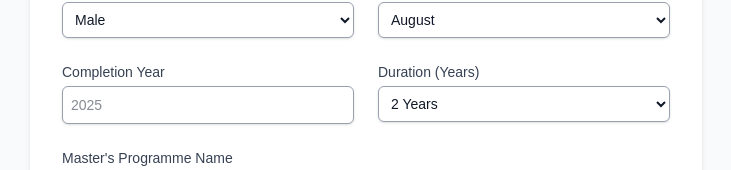
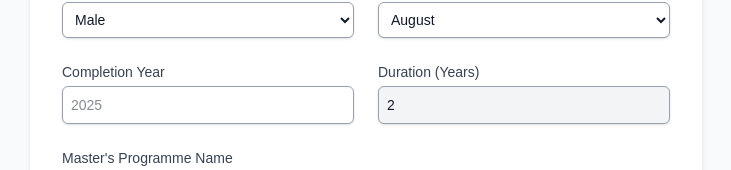
Before and after one commit to Edinam27/english-proficiency, a Next.js app: page /proficiency in a window 1280 px wide. Shown: the part 374-544 px from the top of the page, without its empty margins (274-1005 px from the left). Built offline with nearby package versions, Linux system fonts and the light colour scheme.

Commit message:
refactor: make duration field read-only and derived from programme

```diff
--- a/app/attestation/page.tsx
+++ b/app/attestation/page.tsx
@@ -175,17 +175,12 @@ export default function AttestationRequest() {
               <label htmlFor="duration" className="block text-sm font-medium text-gray-700">
                 Duration (Years)
               </label>
-              <select
+              <input
                 id="duration"
                 {...register('duration')}
-                className="mt-1 block w-full border border-gray-400 rounded-md shadow-sm py-2 px-3 focus:outline-none focus:ring-indigo-500 focus:border-indigo-500 sm:text-sm text-gray-900 bg-white"
-              >
-                {[1, 2, 3, 4, 5].map((year) => (
-                  <option key={year} value={year}>
-                    {year} Year{year > 1 ? 's' : ''}
-                  </option>
-                ))}
-              </select>
+                readOnly
+                className="mt-1 block w-full border border-gray-400 rounded-md shadow-sm py-2 px-3 focus:outline-none focus:ring-indigo-500 focus:border-indigo-500 sm:text-sm text-gray-900 bg-gray-100 cursor-not-allowed"
+              />
               {errors.duration && (
                 <p className="mt-2 text-sm text-red-600">{errors.duration.message}</p>
               )}
--- a/app/proficiency/page.tsx
+++ b/app/proficiency/page.tsx
@@ -184,16 +184,11 @@ export default function ProficiencyRequest() {
 
             <div>
               <label htmlFor="duration" className="block text-sm font-medium text-gray-700">Duration (Years)</label>
-              <select
+              <input
                 {...register('duration')}
-                className="mt-1 block w-full rounded-md border-gray-400 shadow-sm focus:border-indigo-500 focus:ring-indigo-500 sm:text-sm border p-2 text-gray-900 bg-white"
-              >
-                <option value="1">1 Year</option>
-                <option value="2">2 Years</option>
-                <option value="3">3 Years</option>
-                <option value="4">4 Years</option>
-                <option value="5">5 Years</option>
-              </select>
+                readOnly
+                className="mt-1 block w-full rounded-md border-gray-400 bg-gray-100 shadow-sm focus:border-indigo-500 focus:ring-indigo-500 sm:text-sm border p-2 text-gray-900 cursor-not-allowed"
+              />
             </div>
           </div>
 
--- a/components/EditStudentModal.tsx
+++ b/components/EditStudentModal.tsx
@@ -196,14 +196,11 @@ export default function EditStudentModal({ student, isOpen, onClose, onSave }: E
 
                 <div>
                   <label className="block text-sm font-medium text-gray-700">Duration (Years)</label>
-                  <select
+                  <input
                     {...register('duration')}
-                    className="mt-1 block w-full rounded-md border-gray-300 shadow-sm focus:border-indigo-500 focus:ring-indigo-500 sm:text-sm border p-2"
-                  >
-                    {[1, 2, 3, 4, 5].map((y) => (
-                      <option key={y} value={y}>{y} Year{y > 1 ? 's' : ''}</option>
-                    ))}
-                  </select>
+                    readOnly
+                    className="mt-1 block w-full rounded-md border-gray-300 bg-gray-100 shadow-sm focus:border-indigo-500 focus:ring-indigo-500 sm:text-sm border p-2 cursor-not-allowed"
+                  />
                 </div>
               </>
             )}
```
